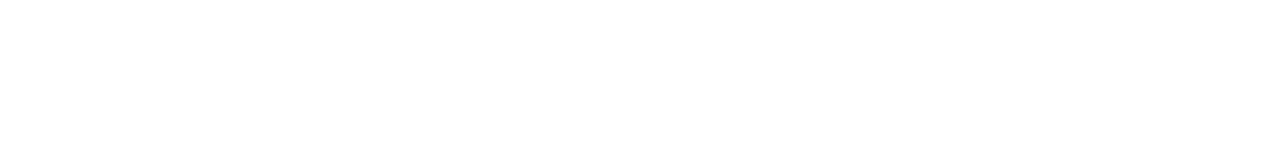
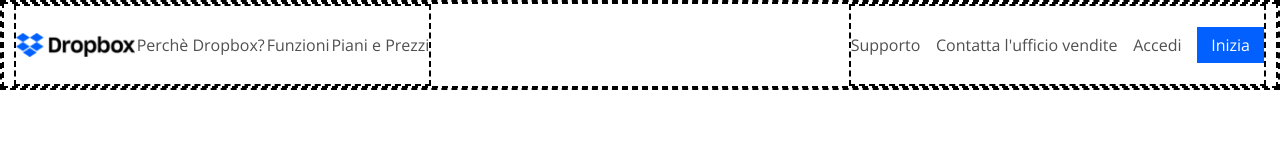
Before and after one commit to NicolaRicci100/htmlcss-dropbox, a plain HTML site: page index.html in a window 1280 px wide. Drawn offline with nearby package versions, Linux system fonts and the light colour scheme.

Commit message:
header abbozzato

```diff
--- a/css/style.css
+++ b/css/style.css
@@ -12,3 +12,45 @@ body{
     max-width: 1200px;
     margin: 0 auto;
 }
+
+/* impostazioni riutilizzabili */
+.blue{
+    background-color: rgb(2,96,255);
+    padding: 7px 14px;
+    color: white;
+}
+
+
+/* TODO: classe per debug */
+.dashed{
+    border: 2px dashed black;
+}
+
+
+/* impostazioni header */
+header{
+    height: 90px;
+}
+
+.head-bar{
+    height: 100%;
+    display: flex;
+    justify-content: space-between;
+    padding: 0 10px;
+}
+
+.head-bar nav{
+    flex-basis: calc(100% / 3);
+    display: flex;
+    justify-content: space-between;
+    align-items: center;
+}
+
+.head-bar nav img{
+    height: 30%;
+}
+
+header a{
+    color: rgb(80,80,80);
+    text-decoration: none;
+}
--- a/index.html
+++ b/index.html
@@ -9,7 +9,22 @@
         <link href="https://fonts.googleapis.com/css2?family=Open+Sans:ital,wght@0,300;0,400;0,500;0,600;0,700;0,800;1,300;1,400;1,500;1,600;1,700;1,800&display=swap" rel="stylesheet">
     </head>
     <body>
-        <header></header>
+        <header class="dashed">
+            <div class="head-bar dashed">
+                <nav class="dashed">
+                    <img src="img/logo-small.png" alt="logo Dropbox">
+                    <a href="#">Perchè Dropbox?</a>
+                    <a href="#">Funzioni</a>
+                    <a href="#">Piani e Prezzi</a>
+                </nav>
+                <nav class="dashed">
+                    <a href="#">Supporto</a>
+                    <a href="#">Contatta l'ufficio vendite</a>
+                    <a href="#">Accedi</a>
+                    <a href="#" class="blue">Inizia</a>
+                </nav>
+            </div>
+        </header>
         <main></main>
         <footer></footer>
     </body>
```
